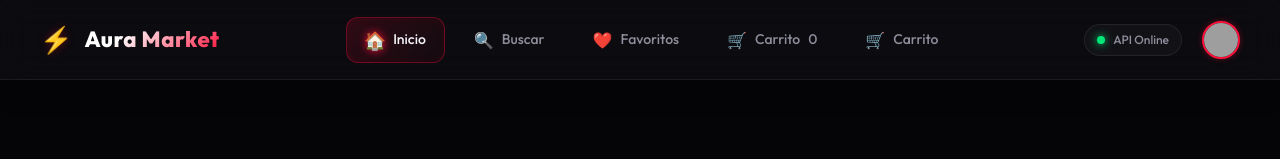
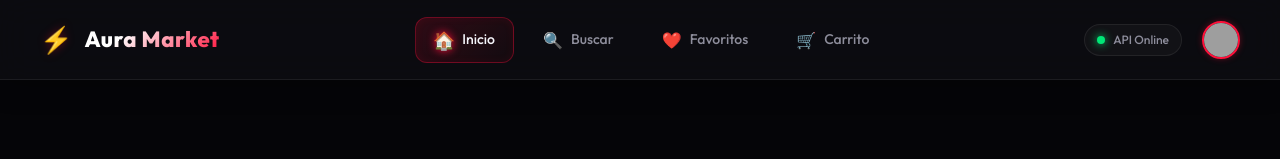
Before and after one commit to Andrescg18/proyectoF, an Angular app: page /home in a window 1280 px wide. Shown: the top 159 px of the page. Built offline with nearby package versions, Linux system fonts and the light colour scheme; no server answers; grey boxes are pictures that could not be loaded.

Commit message:
fix: remove duplicate cart link from navbar

```diff
--- a/src/app/app.component.html
+++ b/src/app/app.component.html
@@ -20,11 +20,6 @@
       <a routerLink="/favorites" routerLinkActive="active" class="nav-item">
         <span class="nav-icon">❤️</span>
         <span class="nav-label">Favoritos</span>
-      </a>
-      <a routerLink="/cart" routerLinkActive="active" class="nav-item">
-        <span class="nav-icon">🛒</span>
-        <span class="nav-label">Carrito</span>
-        <span class="cart-count">{{ cartService.totalItems() }}</span>
       </a>
       <a routerLink="/cart" routerLinkActive="active" class="nav-item cart-nav-item">
         <span class="nav-icon">🛒</span>
```
